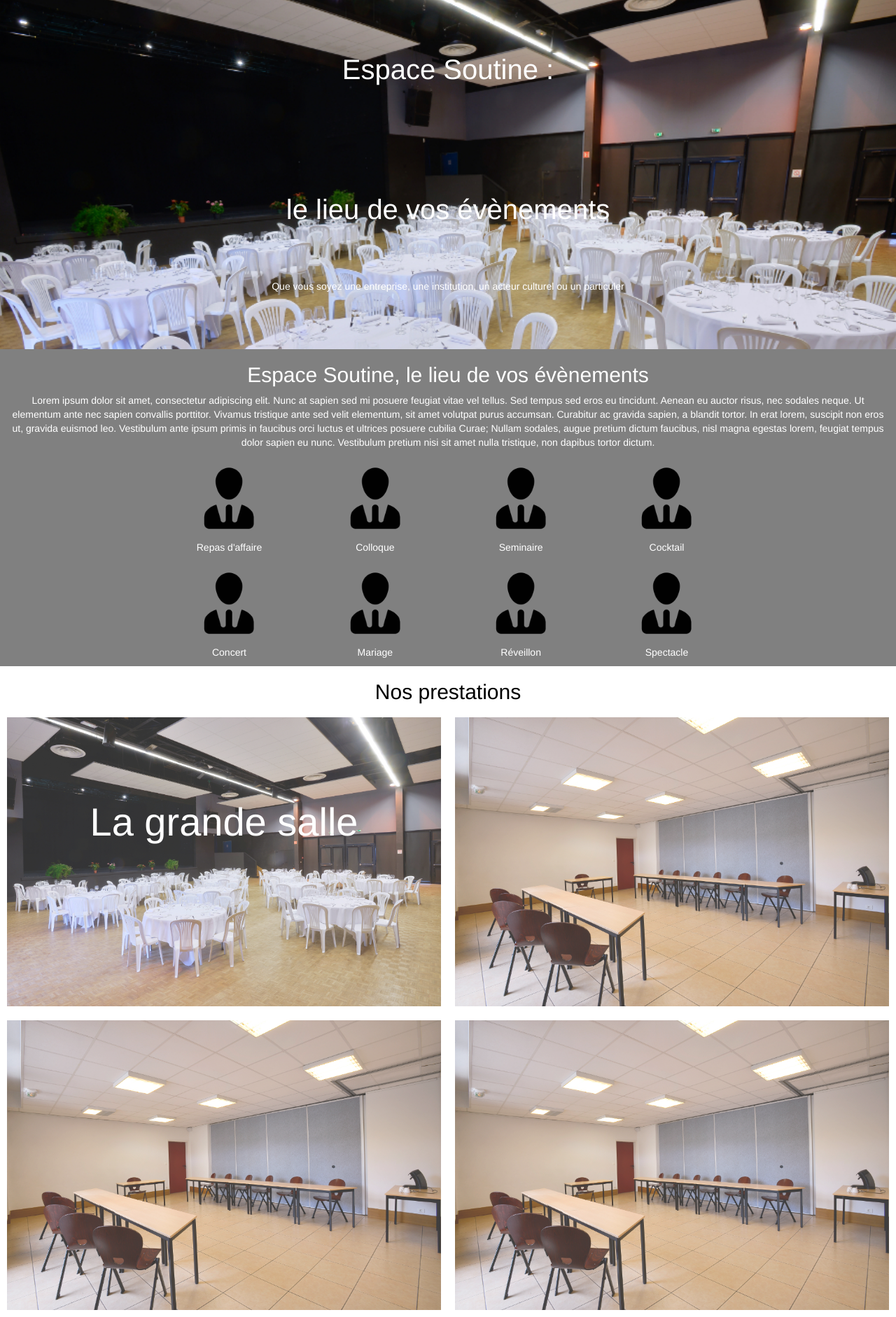
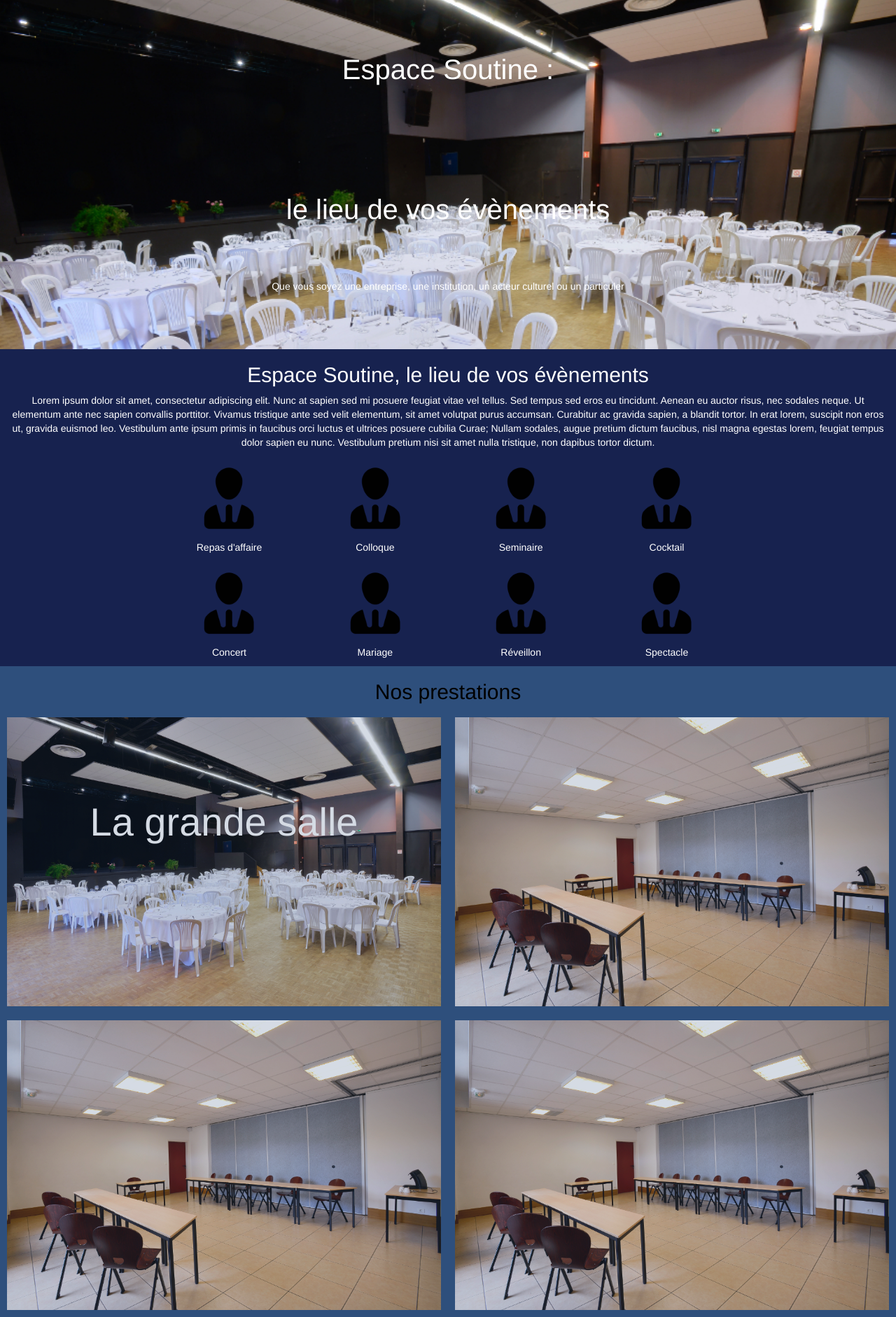
Before and after one commit to Myystigri/espace_soutine, a PHP site: page / in a window 1280 px wide. Shown: the part 51-1933 px from the top of the page at 70% size. Run offline with PHP 8.4, Linux system fonts and the light colour scheme.

Commit message:
add color

```diff
--- a/css/style.css
+++ b/css/style.css
@@ -38,7 +38,7 @@ p{
 }
 /*Présentation*/
 .presentation{
-	background-color: gray;
+	background-color: #17224f;
 }
 .presentation h2{
 	text-align: center;
@@ -56,6 +56,7 @@ p{
 .prestation{
 	width: 100%;
 	padding:0 !important;
+	background-color: #2e4f7c;
 }
 .row{
 	margin: 0px;
```
